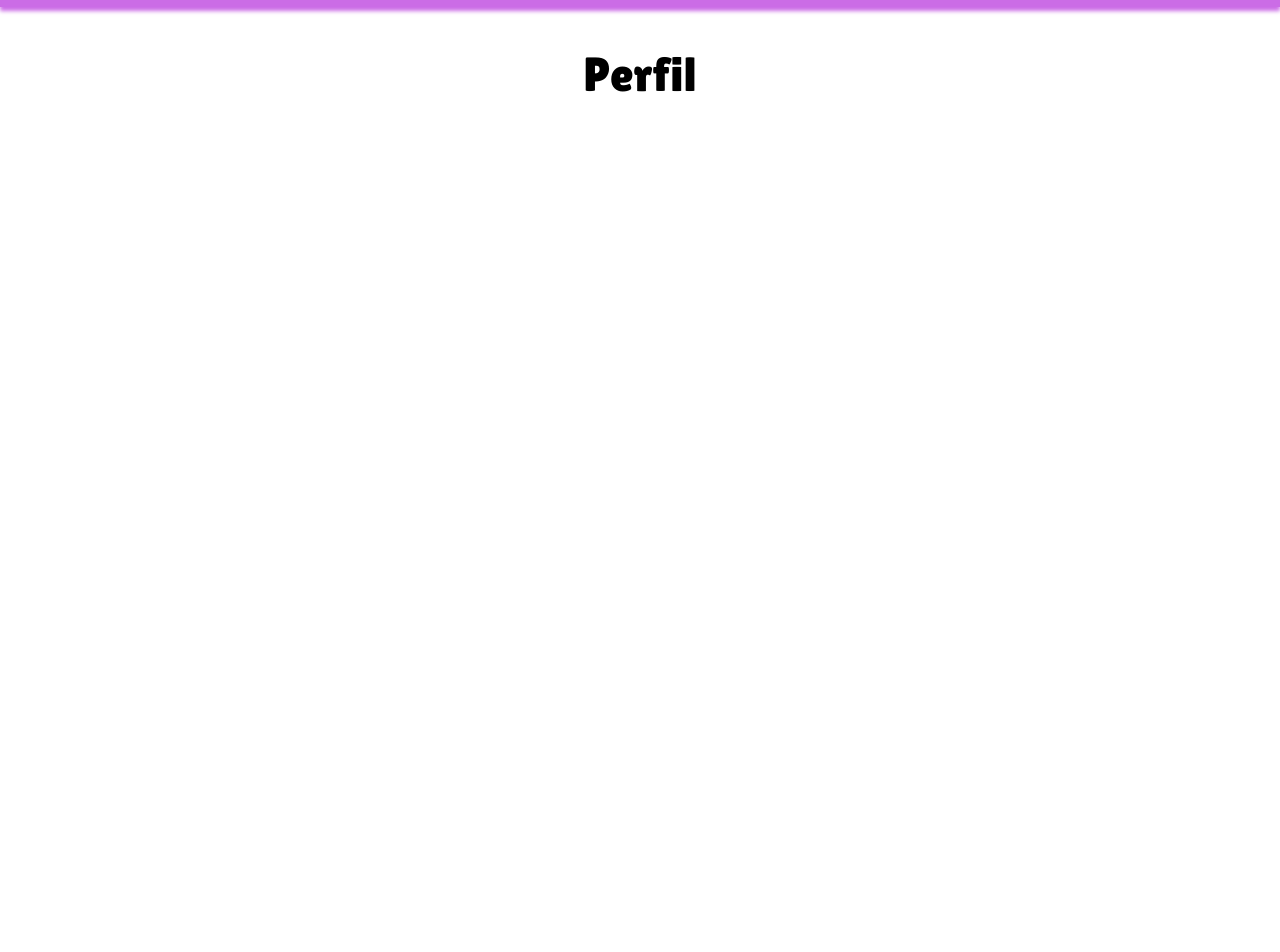
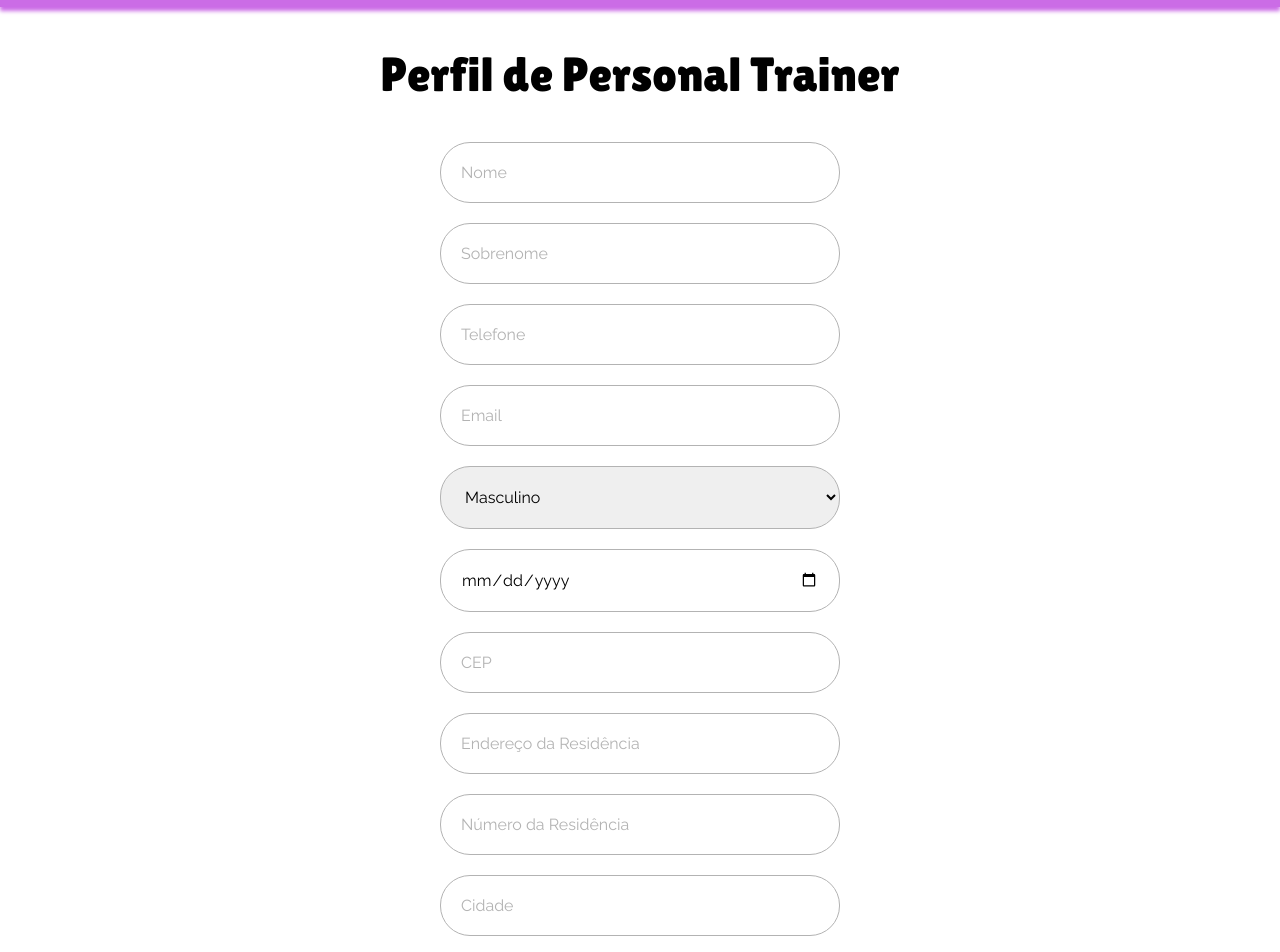
Before and after one commit to KalilBalech/healthy-plan-front, a React (Vite) app: page /user in a window 1280 px wide. Shown: the part 120-1072 px from the top of the page. Before the commit the page ends 800 px from the top, so only its background shows below. Built offline with nearby package versions, Linux system fonts and the light colour scheme.

Commit message:
personal trainer page improved with input fields

```diff
--- /dev/null
+++ b/src/components/Select/index.jsx
@@ -0,0 +1,26 @@
+import styles from "./syles.module.css";
+import PropTypes from "prop-types"; // Importe PropTypes corretamente
+
+export default function Select(props) {
+  return props.required ? (
+    <select
+      {...props}
+      className={styles.select}
+      required
+    >{props.children}</select>
+  ) : (
+    <select
+      {...props}
+      className={styles.select}
+    >{props.children}</select>
+  );
+}
+
+Select.propTypes = {
+  type: PropTypes.string.isRequired,
+  placeholder: PropTypes.string.isRequired,
+  value: PropTypes.string.isRequired,
+  onChange: PropTypes.func.isRequired,
+  required: PropTypes.bool,
+  children: PropTypes.node.isRequired,
+};
--- /dev/null
+++ b/src/components/Select/syles.module.css
@@ -0,0 +1,16 @@
+.select{
+    display: block;
+    padding: 20px;
+    margin: 20px auto;
+    min-width: 400px;
+    border-radius: 30px;
+    border: 1px solid #b3b3b3;
+    font-size: 16px;
+    color: black;
+    outline: none;
+}
+
+::placeholder { /* Chrome, Firefox, Opera, Safari 10.1+ */
+    color: #b3b3b3;
+    opacity: 1; /* Firefox */
+  }
--- a/src/components/SignUp.jsx
+++ b/src/components/SignUp.jsx
@@ -14,7 +14,7 @@ export default function SignUp() {
   const [phone, setPhone] = useState('');
   const [email, setEmail] = useState('');
   const [password, setPassword] = useState('');
-  const [responseMessage, setResponseMessage] = useState('oi tudo bem futebol corinthians lindo bonito e gostoso chris bumsted aka cbum')
+  const [responseMessage, setResponseMessage] = useState('')
 
   const handleSubmit = async (e) => {
     e.preventDefault();
--- /dev/null
+++ b/src/components/Subtitle/styles.module.css
@@ -0,0 +1,6 @@
+.title{
+    font-family: 'Lilita One', cursive;
+    font-weight: 400;
+    font-size: 48px;
+    margin: 20px;
+}
--- a/src/components/User.jsx
+++ b/src/components/User.jsx
@@ -1,13 +1,150 @@
+import { useState } from 'react';
+import axios from 'axios';
+
 import "./User.css";
 import Header from "./Header";
 import Title from "./Title";
+import Input from './Input';
+import Select from './Select';
+import Button from './Button';
+
 
 export default function User() {
+  const [name, setName] = useState('');
+  const [surname, setSurname] = useState('');
+  const [phone, setPhone] = useState('');
+  const [email, setEmail] = useState('');
+  const [sex, setSex] = useState('');
+  const [birthDate, setBirthDate] = useState('');
+  const [addressInfo, setAddressInfo] = useState('');
+  const [addressNumber, setAddressNumber] = useState('');
+  const [cep, setCep] = useState('');
+  const [city, setCity] = useState('');
+  const [state, setState] = useState('');
+  const [responseMessage, setResponseMessage] = useState('')
+
+  const handleSubmit = async (e) => {
+    e.preventDefault();
+
+    const userData = {
+      name,
+      surname,
+      phone,
+      email,
+      sex,
+      birthDate,
+      addressInfo,
+      addressNumber,
+      cep,
+      city,
+      state
+    };
+
+    try {
+      const response = await axios.post('https://healthy-plan-api.onrender.com/v1/athlete', userData, {
+        headers: {
+          'Content-Type': 'application/json',
+        },
+      });
+      console.log('response: '+ response);
+      setResponseMessage('response: '+ response)
+      if (response.status === 200 || response.status === 201) {
+        setResponseMessage('Cadastro realizado com sucesso!')
+        console.log("response.data.id: " + response.data.id)
+      } else {
+        setResponseMessage('Erro ao cadastrar usuário')
+        console.log('response:'+response)
+        console.log('response.data:'+response.data)
+        console.log('response.status:'+response.status)
+      }
+    } catch (error) {
+      console.error('Erro ao conectar com a API:', error);
+    }
+  };
 
   return (
     <div id="userPage">
       <Header></Header>
-      <Title title="Perfil" />
+      <Title title="Perfil de Personal Trainer" />
+      <form onSubmit={handleSubmit}>
+      <Input
+          type="text"
+          placeholder="Nome"
+          value={name}
+          onChange={(e) => setName(e.target.value)}
+          required={true}
+        />
+        <Input
+          type="text"
+          placeholder="Sobrenome"
+          value={surname}
+          onChange={(e) => setSurname(e.target.value)}
+          required={true}
+        />
+        <Input
+          type="number"
+          placeholder="Telefone"
+          value={phone}
+          onChange={(e) => setPhone(e.target.value)}
+          required={true}
+        />
+        <Input
+          type="email"
+          placeholder="Email"
+          value={email}
+          onChange={(e) => setEmail(e.target.value)}
+          required={true}
+        />
+        <Select name="Genero" id="Genero" placeholder='Genero' value={sex} onChange={(e) => setSex(e.target.value)} required={true}>
+          <option value="Masculino">Masculino</option>
+          <option value="Feminino">Feminino</option>
+          <option value="Neutre">Neutre</option>
+        </Select>
+        <Input
+          type="date"
+          placeholder="Data de Nascimento"
+          value={birthDate}
+          onChange={(e) => setBirthDate(e.target.value)}
+          required={true}
+        />
+        <Input
+          type="number"
+          placeholder="CEP"
+          value={cep}
+          onChange={(e) => setCep(e.target.value)}
+          required={true}
+        />
+        <Input
+          type="text"
+          placeholder="Endereço da Residência"
+          value={addressInfo}
+          onChange={(e) => setAddressInfo(e.target.value)}
+          required={true}
+        />
+        <Input
+          type="number"
+          placeholder="Número da Residência"
+          value={addressNumber}
+          onChange={(e) => setAddressNumber(e.target.value)}
+          required={true}
+        />
+        <Input
+          type="text"
+          placeholder="Cidade"
+          value={city}
+          onChange={(e) => setCity(e.target.value)}
+          required={true}
+        />
+        <Input
+          type="text"
+          placeholder="Estado"
+          value={state}
+          onChange={(e) => setState(e.target.value)}
+          required={true}
+        />
+        <p>{responseMessage}</p>
+        <Button text="Adicionar Atleta" />
+      </form>
     </div>
   );
 }
```
Also changed, not shown: src/components/Subtitle/index.jsx (added, +12 -0 lines).
